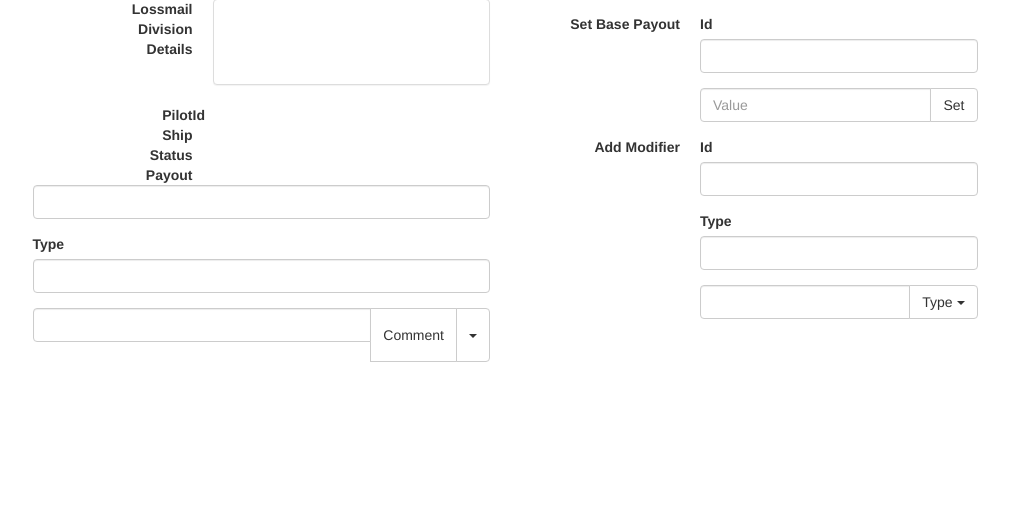
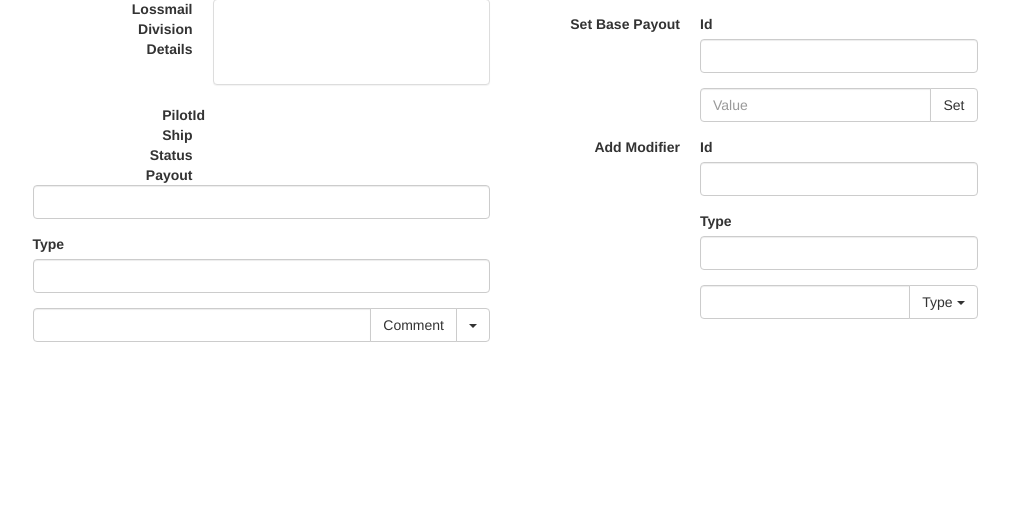
Before and after one commit to paxswill/evesrp, a Python web app: template evesrp/templates/request_detail.html in a window 1280 px wide. Shown: the part 72-603 px from the top of the page, without its empty margins (135-1144 px from the left). Run offline with Jinja, Linux system fonts and the light colour scheme; the template is opened without the code that fills it, so the values that code supplies are empty, except form fields; tables that the repository leaves empty hold one stand-in row (values such as "Sample post"); form fields are guessed from the names that the template uses; some libraries are stand-ins or nearby versions.

Commit message:
Stupid Firefox with it's buggy button heights
Removing so it at least looks consistent.

```diff
--- a/evesrp/templates/request_detail.html
+++ b/evesrp/templates/request_detail.html
@@ -29,8 +29,8 @@
       <div class="form-group input-group">
         {{ action_form.note(class="form-control") }}
         <div class="input-group-btn">
-          <button type="submit" class="btn btn-default" style="height: 3.85em">Comment</button>
-          <button type="button" class="btn btn-default dropdown-toggle" data-toggle="dropdown" style="height: 3.85em">
+          <button type="submit" class="btn btn-default">Comment</button>
+          <button type="button" class="btn btn-default dropdown-toggle" data-toggle="dropdown">
             <span class="caret"></span>
             <span class="sr-only">Toggle Dropdown</span>
           </button>
```
